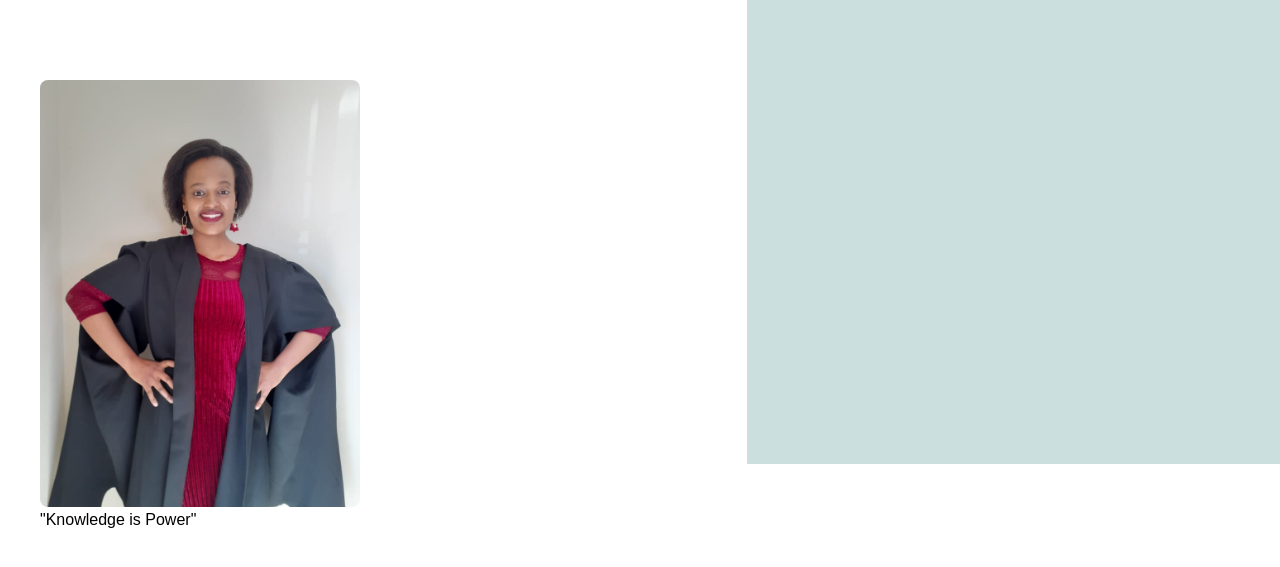
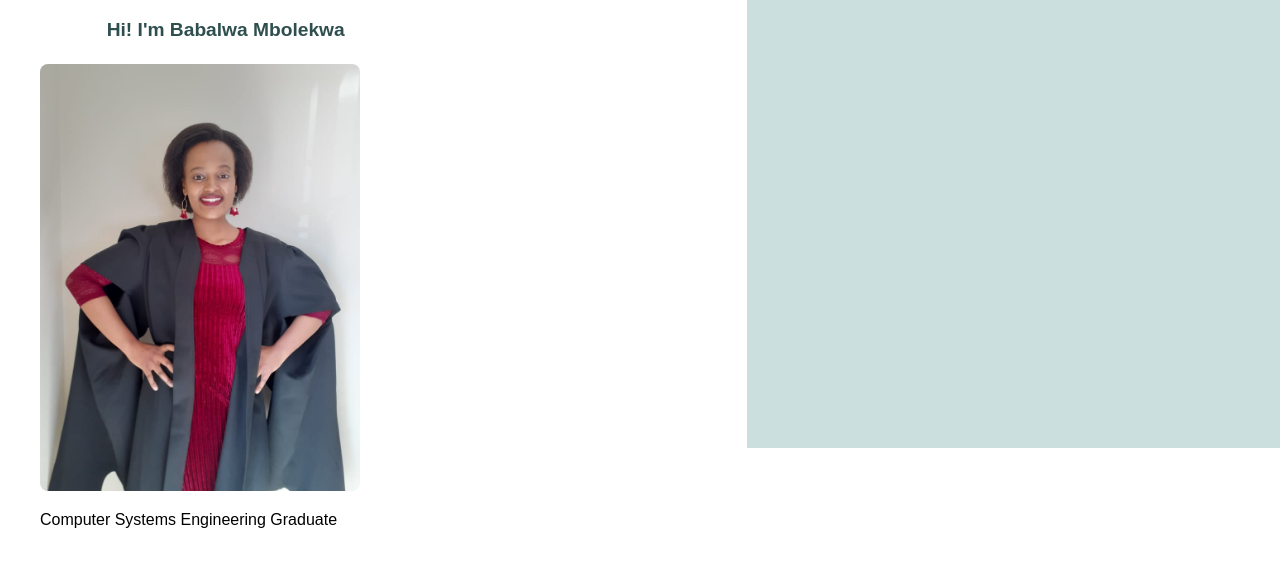
Before and after one commit to Babalwa01/Babalwa01.github.io, a plain HTML site: page index.html in a window 1280 px wide. Shown: the part 67-634 px from the top of the page. Drawn offline with Linux system fonts and the light colour scheme.

Commit message:
Header intro added

```diff
--- a/CSS/styling.css
+++ b/CSS/styling.css
@@ -52,7 +52,7 @@ header {
 .slide-show {
     display: grid;
     grid-template-columns: repeat(12, 1fr);
-    grid-template-rows: 4rem 25rem 4rem 1rem;
+    grid-template-rows: 3rem 25rem 4rem 1rem;
 }
 
 .slide-background {
@@ -61,12 +61,19 @@ header {
     background-color: rgb(203, 224, 222);
 }
 
+.header-intro {
+    grid-column: 2/8;
+    color: darkslategray;
+    font-weight: bold;
+    font-size: larger;
+}
+
 .slides {
     grid-column: 1/12;
     grid-row: 2/4;
 }
 
-.slide-image {
+.slide-image1 {
     width: 20rem;
     border-radius: 8px;
 }
--- a/index.html
+++ b/index.html
@@ -19,11 +19,12 @@
         </nav>
         <section class="slide-show">
             <aside class="slide-background"></aside>
+            <p class="header-intro">Hi! I'm Babalwa Mbolekwa</p>
             <figure class="slides">
-                <img src="IMAGES/slide1.jpg" class="slide-image" alt="">
-                <figcaption >
-                    "Knowledge is Power"
-                </figcaption>
+                <img src="IMAGES/slide1.jpg" class="slide-image1" alt="">
+                <p class="slide1-caption">
+                    Computer Systems Engineering Graduate
+                </p>
             </figure>
         </section>
     </header>
```
